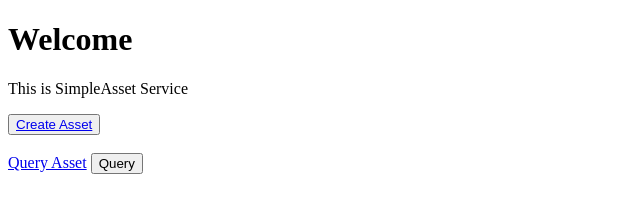
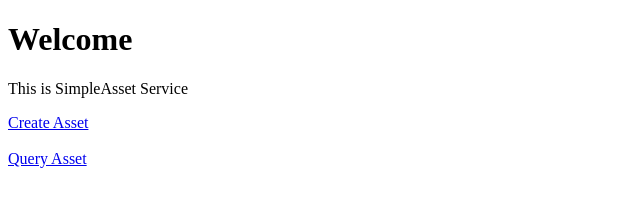
Before and after one commit to atoye1/first-chaincode-project, a website: page prototype/public/index.html in a window 1280 px wide. Shown: the whole page, without its empty margins (0-640 px from the left). Drawn offline with Linux system fonts and the light colour scheme.

Commit message:
git client modified

```diff
--- a/prototype/public/index.html
+++ b/prototype/public/index.html
@@ -4,13 +4,9 @@
 
 <h1>Welcome</h1>
 <p>This is SimpleAsset Service</p>
-<button type="button">
-<a href="/create.html">Create Asset</a>
-</button>
+<a href="create.html">Create Asset</a>
 <br>
 <br>
-<a href="/query.html">Query Asset</a>
-
-<button type="button">Query</button>
+<a href="query.html">Query Asset</a>
 </body>
 </html>
```
Also changed, not shown: 1 other file.
